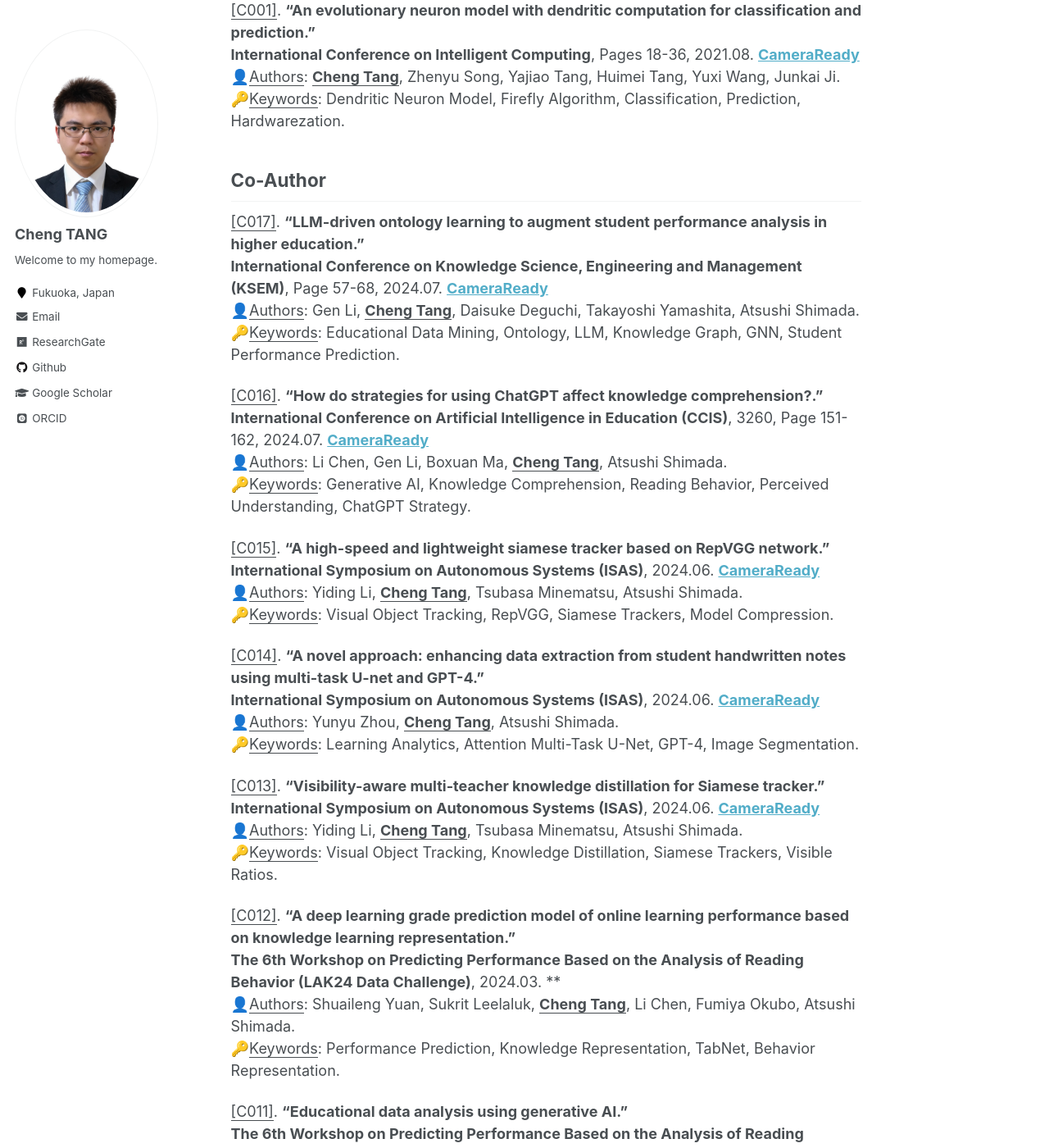
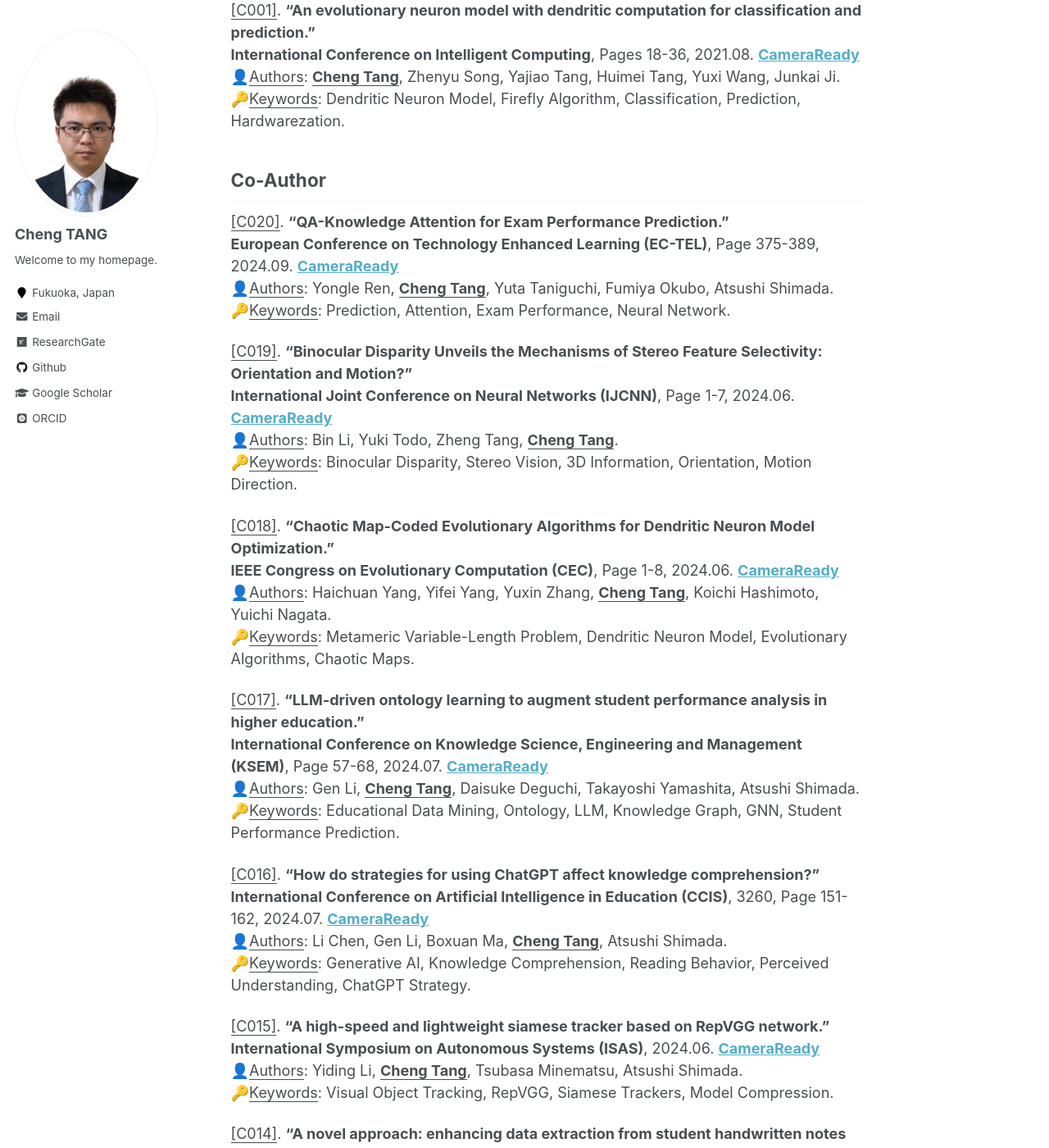
Before and after one commit to ChengTANG-AI/chengtang-ai.github.io, a Jekyll site: the page built from _pages/ConferencePublications.md, in a window 1280 px wide and 1400 px high, scrolled down 654 px. Shown: the whole window at 82% size. Built offline with Jekyll 4.4.1, drawn with Linux system fonts in a browser that asks for light colours; some web fonts are replaced.

Commit message:
Update ConferencePublications.md

```diff
--- a/_pages/ConferencePublications.md
+++ b/_pages/ConferencePublications.md
@@ -31,12 +31,28 @@ First Author
 Co-Author
 </h2>
 
+<u>[C020]</u>. **"QA-Knowledge Attention for Exam Performance Prediction."**
+**European Conference on Technology Enhanced Learning (EC-TEL)**, Page 375-389, 2024.09. **[CameraReady](http://dx.doi.org/10.1007/978-3-031-72315-5_26)**
+👤<u>Authors</u>: Yongle Ren, **<u>Cheng Tang</u>**, Yuta Taniguchi, Fumiya Okubo, Atsushi Shimada.
+🔑<u>Keywords</u>: Prediction, Attention, Exam Performance, Neural Network.
+
+<u>[C019]</u>. **"Binocular Disparity Unveils the Mechanisms of Stereo Feature Selectivity: Orientation and Motion?"**
+**International Joint Conference on Neural Networks (IJCNN)**, Page 1-7, 2024.06. **[CameraReady](http://dx.doi.org/10.1109/IJCNN60899.2024.10650968)**
+👤<u>Authors</u>: Bin Li, Yuki Todo, Zheng Tang, **<u>Cheng Tang</u>**.
+🔑<u>Keywords</u>: Binocular Disparity, Stereo Vision, 3D Information, Orientation, Motion Direction.
+
+<u>[C018]</u>. **"Chaotic Map-Coded Evolutionary Algorithms for Dendritic Neuron Model Optimization."**
+**IEEE Congress on Evolutionary Computation (CEC)**, Page 1-8, 2024.06. **[CameraReady](http://dx.doi.org/10.1109/CEC60901.2024.10612087)**
+👤<u>Authors</u>: Haichuan Yang, Yifei Yang, Yuxin Zhang, **<u>Cheng Tang</u>**, Koichi Hashimoto, Yuichi Nagata.
+🔑<u>Keywords</u>: Metameric Variable-Length Problem, Dendritic
+Neuron Model, Evolutionary Algorithms, Chaotic Maps.
+
 <u>[C017]</u>. **"LLM-driven ontology learning to augment student performance analysis in higher education."**
 **International Conference on Knowledge Science, Engineering and Management (KSEM)**, Page 57-68, 2024.07. **[CameraReady](https://doi.org/10.1007/978-981-97-5498-4_5)**
 👤<u>Authors</u>: Gen Li, **<u>Cheng Tang</u>**, Daisuke Deguchi, Takayoshi Yamashita, Atsushi Shimada.
 🔑<u>Keywords</u>: Educational Data Mining, Ontology, LLM, Knowledge Graph, GNN, Student Performance Prediction.
 
-<u>[C016]</u>. **"How do strategies for using ChatGPT affect knowledge comprehension?."**
+<u>[C016]</u>. **"How do strategies for using ChatGPT affect knowledge comprehension?"**
 **International Conference on Artificial Intelligence in Education (CCIS)**, 3260, Page 151-162, 2024.07. **[CameraReady](https://doi.org/10.1007/978-3-031-64315-6_12)**
 👤<u>Authors</u>: Li Chen, Gen Li, Boxuan Ma, **<u>Cheng Tang</u>**, Atsushi Shimada.
 🔑<u>Keywords</u>: Generative AI, Knowledge Comprehension, Reading Behavior, Perceived Understanding, ChatGPT Strategy.
```
